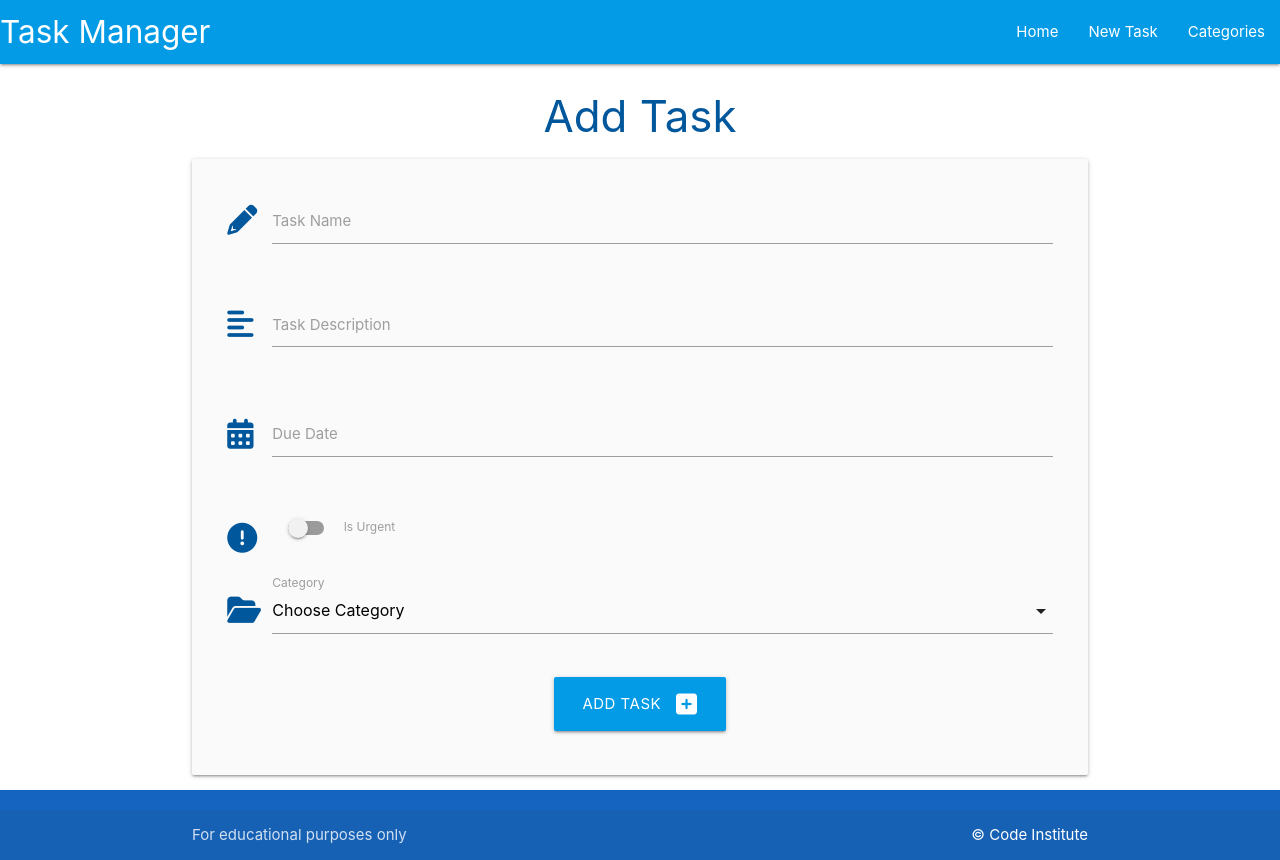
After one commit to Vepp1/taks-manager, a Flask app: page /add_task in a window 1280 px wide. The commit adds this page. Run offline with Flask 2, Linux system fonts and the light colour scheme; data that the repository does not hold is empty.

Commit message:
Add add_task functionality

```diff
--- a/taskmanager/models.py
+++ b/taskmanager/models.py
@@ -19,7 +19,7 @@ class Task(db.Model):
     task_name = db.Column(db.String(50), unique=True, nullable=False)
     task_description = db.Column(db.Text, nullable=False)
     is_urgent = db.Column(db.Boolean, default=False, nullable=False)
-    due_data = db.Column(db.Date, nullable=False)
+    due_date = db.Column(db.Date, nullable=False)
     category_id = db.Column(db.Integer, db.ForeignKey('category.id',
                 ondelete='CASCADE'), nullable=False)
 
--- a/taskmanager/routes.py
+++ b/taskmanager/routes.py
@@ -32,9 +32,27 @@ def edit_category(category_id):
         return redirect(url_for('categories'))
     return render_template('edit_category.html', category=category)
 
+
 @app.route('/delete_category/<int:category_id>')
 def delete_category(category_id):
     category = Category.query.get_or_404(category_id)
     db.session.delete(category)
     db.session.commit()
     return redirect(url_for('categories'))
+
+
+@app.route('/add_task', methods=['GET', 'POST'])
+def add_task():
+    categories = list(Category.query.order_by(Category.category_name).all())
+    if request.method == 'POST':
+        task = Task(
+            task_name=request.form.get('task_name'),
+            task_description=request.form.get('task_description'),
+            is_urgent=bool(True if request.form.get('is_urgent') else False),
+            due_date=request.form.get('due_date'),
+            category_id=request.form.get('category_id')
+        )
+        db.session.add(task)
+        db.session.commit()
+        return redirect(url_for('home'))
+    return render_template('add_task.html', categories=categories)
--- a/taskmanager/static/js/script.js
+++ b/taskmanager/static/js/script.js
@@ -1,3 +1,16 @@
-$(document).ready(function(){
-    $('.sidenav').sidenav();
+document.addEventListener('DOMContentLoaded', function() {
+  // sidenav initialization
+  let sidenav = document.querySelectorAll('.sidenav');
+  M.Sidenav.init(sidenav);
+
+  // datepicket initialization
+  let datepicker = document.querySelectorAll('.datepicker');
+  M.Datepicker.init(datepicker, {
+    format: 'mmm dd, yyyy',
+    i18n: {done: "Select"}
   });
+
+  // select initialization
+  let selects = document.querySelectorAll('select');
+  M.FormSelect.init(selects);
+});
--- /dev/null
+++ b/taskmanager/templates/add_task.html
@@ -0,0 +1,72 @@
+{% extends "base.html" %}
+{% block content %}
+
+<h3 class="light-blue-text text-darken-4 center-align">Add Task</h3>
+
+<div class="row card-panel grey lighten-5">
+    <form class="col s12" method="POST" action="{{ url_for('add_task') }}">
+        <!-- task_name -->
+        <div class="row">
+            <div class="input-field col s12">
+                <i class="fas fa-pencil-alt prefix light-blue-text text-darken-4"></i>
+                <input id="task_name" name="task_name" minlength="5" maxlength="50" type="text" class="validate"
+                    required>
+                <label for="task_name">Task Name</label>
+            </div>
+        </div>
+        <!-- task_description -->
+        <div class="row">
+            <div class="input-field col s12">
+                <i class="fas fa-align-left prefix light-blue-text text-darken-4"></i>
+                <textarea id="task_description" name="task_description" minlength="5" maxlength="200" type="text"
+                    class="materialize-textarea validate" required></textarea>
+                <label for="task_description">Task Description</label>
+            </div>
+        </div>
+        <!-- due_date -->
+        <div class="row">
+            <div class="input-field col s12">
+                <i class="fas fa-calendar-alt prefix light-blue-text text-darken-4"></i>
+                <input id="due_date" name="due_date" type="text" class="datepicker validate" required>
+                <label for="due_date">Due Date</label>
+            </div>
+        </div>
+        <!-- is_urgent -->
+        <div class="row">
+            <div class="input-field col s12">
+                <div class="switch">
+                    <i class="fas fa-exclamation-circle prefix light-blue-text text-darken-4"></i>
+                    <label for="is_urgent">
+                        <input id="is_urgent" name="is_urgent" type="checkbox">
+                        <span class="lever"></span>
+                        Is Urgent
+                    </label>
+                </div>
+            </div>
+
+        </div>
+        <!-- category_id -->
+        <div class="row">
+            <div class="input-field col s12">
+                <i class="fas fa-folder-open prefix light-blue-text text-darken-4"></i>
+                <select id="category_id" name="category_id" class="validate" required>
+                    <option value="" disabled selected>Choose Category</option>
+                    {% for category in categories %}
+                        <option value="{{ category.id }}">{{ category.category_name }}</option>
+                    {% endfor %}
+                </select>
+                <label for="category_id">Category</label>
+            </div>
+        </div>
+        <!-- submit button -->
+        <div class="row">
+            <div class="col s12 center-align">
+                <button type="submit" class="btn-large light-blue darken-1">
+                    Add Task <i class="fas fa-plus-square right"></i>
+                </button>
+            </div>
+        </div>
+    </form>
+</div>
+
+{% endblock %}
--- a/taskmanager/templates/base.html
+++ b/taskmanager/templates/base.html
@@ -23,7 +23,7 @@
                 <a href="#" data-target="mobile-demo" class="sidenav-trigger"><i class="fas fa-bars"></i></a>
                 <ul class="right hide-on-med-and-down">
                     <li><a href="{{ url_for('home') }}">Home</a></li>
-                    <li><a href="">New Task</a></li>
+                    <li><a href="{{ url_for('add_task') }}">New Task</a></li>
                     <li><a href="{{ url_for('categories') }}">Categories</a></li>
                 </ul>
             </div>
@@ -31,7 +31,7 @@
 
         <ul class="sidenav" id="mobile-demo">
             <li><a href="{{ url_for('home') }}">Home</a></li>
-            <li><a href="">New Task</a></li>
+            <li><a href="{{ url_for('add_task') }}">New Task</a></li>
             <li><a href="{{ url_for('categories') }}">Categories</a></li>
         </ul>
     </header>
```
Also changed, not shown: taskmanager/templates/tasks.html (+8 -0 lines), 1 other file.
